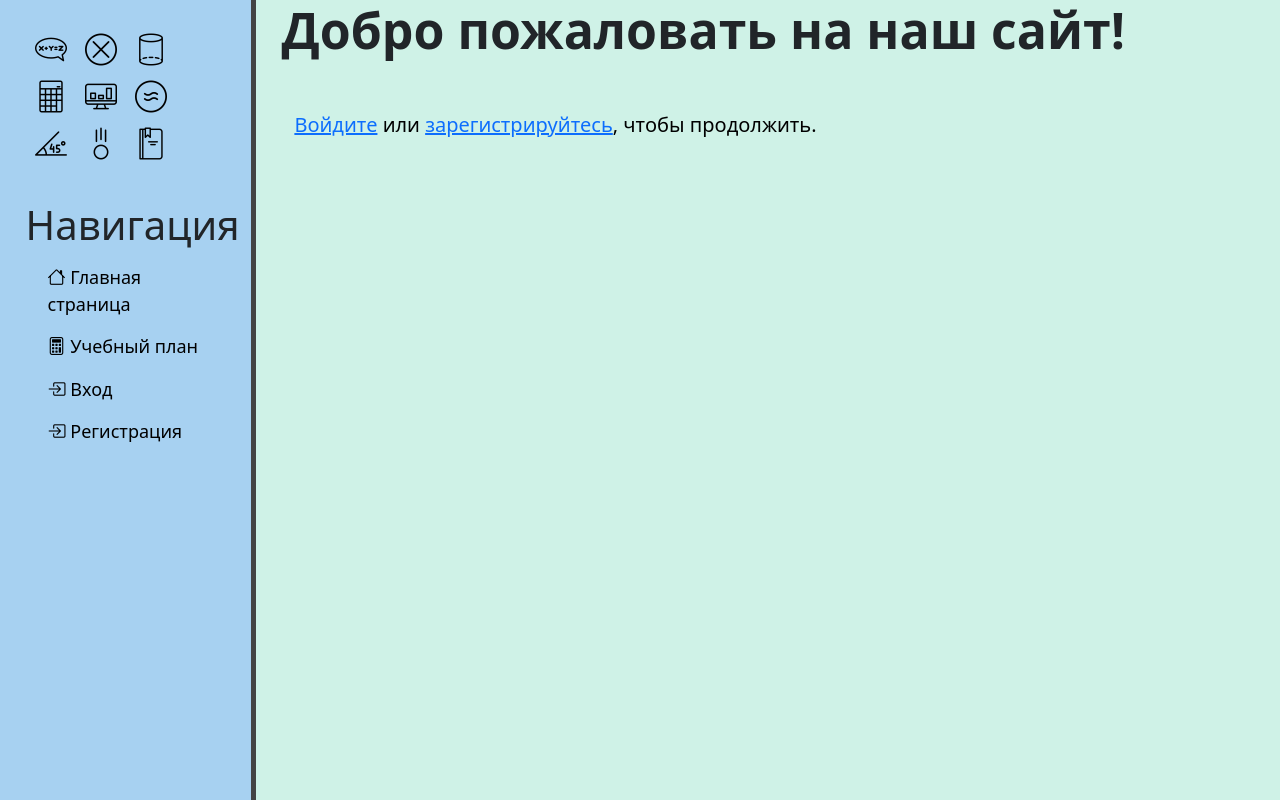
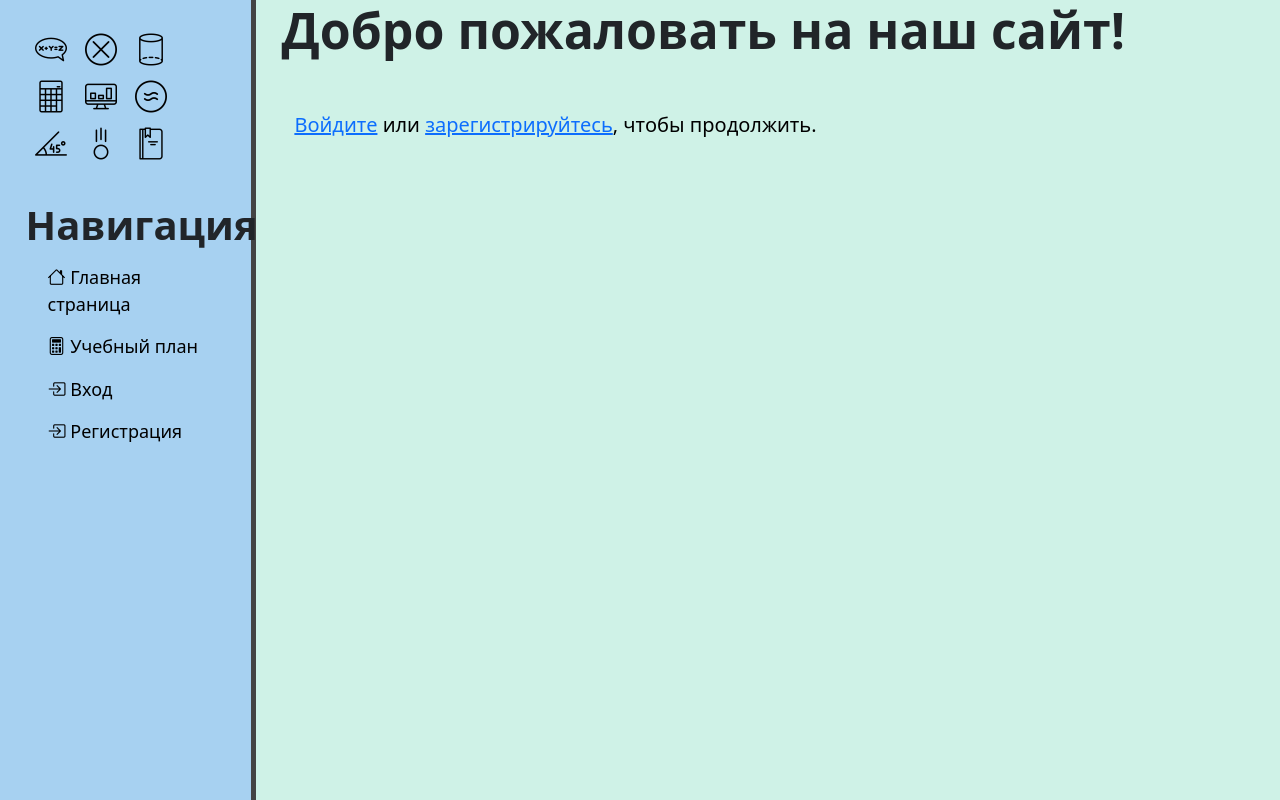
Before and after one commit to Grianchenko/diploma_project, a Django app: page / in a window 1280 px wide. Run offline with Django 4.2, Linux system fonts and the light colour scheme.

Commit message:
some mistakes are fixed

```diff
--- a/mysite/main/static/main/css/main.css
+++ b/mysite/main/static/main/css/main.css
@@ -31,6 +31,7 @@ aside .logo {
 aside h3 {
     margin-top: 130px;
     font-size: 40px;
+    font-weight: 700;
 }
 
 aside ul {
--- a/mysite/topic/templates/topic/admission_next.html
+++ b/mysite/topic/templates/topic/admission_next.html
@@ -6,6 +6,7 @@
     <div class="admission">
         <h1>{{ data.title }}</h1>
         <p>{{ data.condition }}</p>
+        <p>\(\text{Ваш ответ сохранен.}\)</p>
         <a href="{% url 'admission_task' id %}"><button class="btn btn-success" type="submit">Следующая задача</button></a>
     </div>
 {% endblock %}
```
